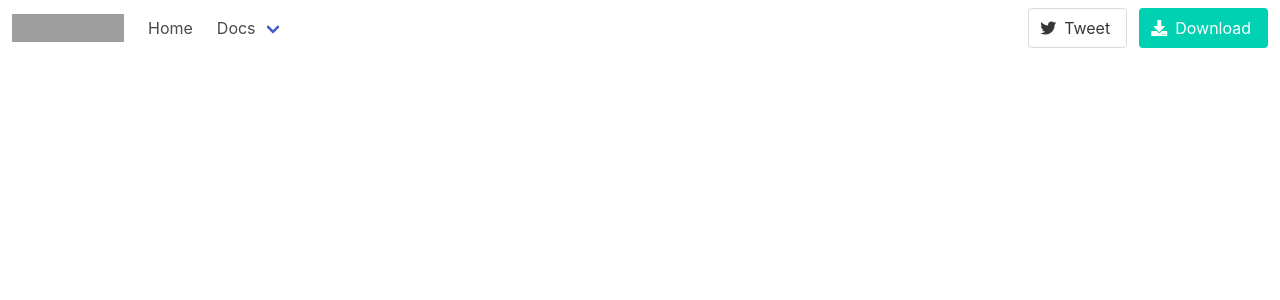
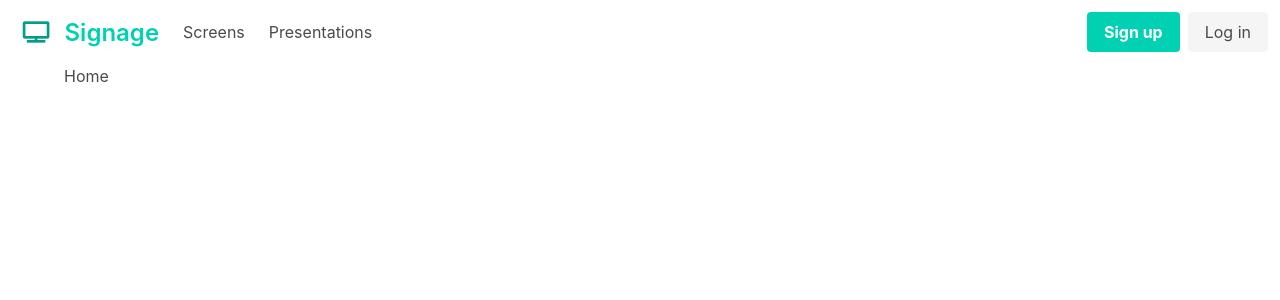
Before and after one commit to bshawn/pi-screen-admin, a React (Create React App) app: page / in a window 1280 px wide. Shown: the top 300 px of the page. Built offline with nearby package versions, Linux system fonts and the light colour scheme; grey boxes are pictures that could not be loaded.

Commit message:
Implement basic navigation

```diff
--- a/package.json
+++ b/package.json
@@ -5,7 +5,7 @@
   "dependencies": {
     "react": "^16.6.3",
     "react-dom": "^16.6.3",
-    "react-router": "^4.3.1",
+    "react-router-dom": "^4.3.1",
     "react-scripts": "2.1.1"
   },
   "scripts": {
--- a/src/App.js
+++ b/src/App.js
@@ -1,15 +1,25 @@
 import React, { Component } from 'react';
-import Navbar from './Navbar';
+import Navbar from './components/Navbar';
+import { BrowserRouter as Router, Route } from 'react-router-dom';
+import Home from './components/Home';
+import Screens from './components/Screens';
+import Presentations from './components/Presentations';
 
 class App extends Component {
   render() {
     return (
-      <div className="has-navbar-fixed-top">
-        <header>
-          <Navbar />
-        </header>
-
-      </div>
+      <Router>
+        <div>
+          <header>
+            <Navbar />
+          </header>
+          <div className="container">
+            <Route path="/" exact component={Home} />
+            <Route path="/screens" component={Screens} />
+            <Route path="/presentations" component={Presentations} />
+          </div>
+        </div>
+      </Router>
     );
   }
 }
--- a/src/Navbar.js
+++ /dev/null
@@ -1,84 +0,0 @@
-import React, { Component } from 'react';
-
-class Navbar extends Component {
-  render() {
-    return (
-      <nav class="navbar is-transparent is-fixed-top">
-        <div class="navbar-brand">
-          <a class="navbar-item" href="https://bulma.io">
-            <img src="https://bulma.io/images/bulma-logo.png" alt="Bulma: a modern CSS framework based on Flexbox" width="112" height="28" />
-          </a>
-          <div class="navbar-burger burger" data-target="navbarExampleTransparentExample">
-            <span></span>
-            <span></span>
-            <span></span>
-          </div>
-        </div>
-
-        <div id="navbarExampleTransparentExample" class="navbar-menu">
-          <div class="navbar-start">
-            <a class="navbar-item" href="https://bulma.io/">
-              Home
-            </a>
-            <div class="navbar-item has-dropdown is-hoverable">
-              <a class="navbar-link" href="https://bulma.io/documentation/overview/start/">
-                Docs
-              </a>
-              <div class="navbar-dropdown is-boxed">
-                <a class="navbar-item" href="https://bulma.io/documentation/overview/start/">
-                  Overview
-                </a>
-                <a class="navbar-item" href="https://bulma.io/documentation/modifiers/syntax/">
-                  Modifiers
-                </a>
-                <a class="navbar-item" href="https://bulma.io/documentation/columns/basics/">
-                  Columns
-                </a>
-                <a class="navbar-item" href="https://bulma.io/documentation/layout/container/">
-                  Layout
-                </a>
-                <a class="navbar-item" href="https://bulma.io/documentation/form/general/">
-                  Form
-                </a>
-                <hr class="navbar-divider" />
-                <a class="navbar-item" href="https://bulma.io/documentation/elements/box/">
-                  Elements
-                </a>
-                <a class="navbar-item is-active" href="https://bulma.io/documentation/components/breadcrumb/">
-                  Components
-                </a>
-              </div>
-            </div>
-          </div>
-
-          <div class="navbar-end">
-            <div class="navbar-item">
-              <div class="field is-grouped">
-                <p class="control">
-                  <a class="bd-tw-button button" data-social-network="Twitter" data-social-action="tweet" data-social-target="http://localhost:4000" target="_blank" rel="noopener noreferrer" href="https://twitter.com/intent/tweet?text=Bulma: a modern CSS framework based on Flexbox&amp;hashtags=bulmaio&amp;url=http://localhost:4000&amp;via=jgthms">
-                    <span class="icon">
-                      <i class="fab fa-twitter"></i>
-                    </span>
-                    <span>
-                      Tweet
-                    </span>
-                  </a>
-                </p>
-                <p class="control">
-                  <a class="button is-primary" href="https://github.com/jgthms/bulma/releases/download/0.7.2/bulma-0.7.2.zip">
-                    <span class="icon">
-                      <i class="fas fa-download"></i>
-                    </span>
-                    <span>Download</span>
-                  </a>
-                </p>
-              </div>
-            </div>
-          </div>
-        </div>
-      </nav>
-    );
-  }
-}
-
-export default Navbar;
--- /dev/null
+++ b/src/components/Home.js
@@ -0,0 +1,11 @@
+import React, { Component } from 'react';
+
+class Home extends Component {
+  render() {
+    return (
+      <h1>Home</h1>
+    );
+  }
+}
+
+export default Home;
--- /dev/null
+++ b/src/components/NavMenu.js
@@ -0,0 +1,35 @@
+import React, { Component } from 'react';
+import { Link } from 'react-router-dom';
+
+class NavMenu extends Component {
+  render() {
+    return (
+      <div className={this.props.isActive ? "navbar-menu is-active" : "navbar-menu"}>
+        <div className="navbar-start">
+          <Link to="/screens" className="navbar-item">
+            Screens
+          </Link>
+
+          <Link to="/presentations" className="navbar-item">
+            Presentations
+          </Link>
+        </div>
+
+        <div className="navbar-end">
+          <div className="navbar-item">
+            <div className="buttons">
+              <a className="button is-primary">
+                <strong>Sign up</strong>
+              </a>
+              <a className="button is-light">
+                Log in
+              </a>
+            </div>
+          </div>
+        </div>
+      </div>
+    );
+  }
+}
+
+export default NavMenu;
--- /dev/null
+++ b/src/components/Navbar.js
@@ -0,0 +1,42 @@
+import React, { Component } from 'react';
+import NavMenu from './NavMenu';
+import { Link } from 'react-router-dom';
+
+class Navbar extends Component {
+  constructor(props) {
+    super(props);
+    this.state = { menuVisible: false };
+  }
+
+  render() {
+    return (
+      <nav className="navbar is-transparent" role="navigation" aria-label="main navigation">
+        <div className="navbar-brand">
+          <Link to="/" className="navbar-item has-text-primary">
+            <span className="icon is-large">
+              <i className="fas fa-lg fa-tv"></i>
+            </span>
+            <span>&nbsp;</span>
+            <span className="title is-4 has-text-primary">Signage</span>
+          </Link>
+
+          <a role="button" className={this.state.menuVisible ? "navbar-burger burger is-active" : "navbar-burger burger"} aria-label="menu" aria-expanded="false" onClick={this.toggleMenu}>
+            <span aria-hidden="true"></span>
+            <span aria-hidden="true"></span>
+            <span aria-hidden="true"></span>
+          </a>
+        </div>
+
+        <NavMenu isActive={this.state.menuVisible} />
+      </nav>
+    );
+  }
+
+  toggleMenu = () => {
+    this.setState(state => ({
+      menuVisible: !state.menuVisible
+    }));
+  }
+}
+
+export default Navbar;
--- /dev/null
+++ b/src/components/Presentations.js
@@ -0,0 +1,11 @@
+import React, { Component } from 'react';
+
+class Presentations extends Component {
+  render() {
+    return (
+      <h1>Presentations</h1>
+    );
+  }
+}
+
+export default Presentations;
--- /dev/null
+++ b/src/components/Screens.js
@@ -0,0 +1,11 @@
+import React, { Component } from 'react';
+
+class Screens extends Component {
+  render() {
+    return (
+      <h1>Screens</h1>
+    );
+  }
+}
+
+export default Screens;
```
Also changed, not shown: src/App.css (deleted, +0 -32 lines), src/logo.svg (deleted), 1 other file (tests, documents, lock files or other folders).
